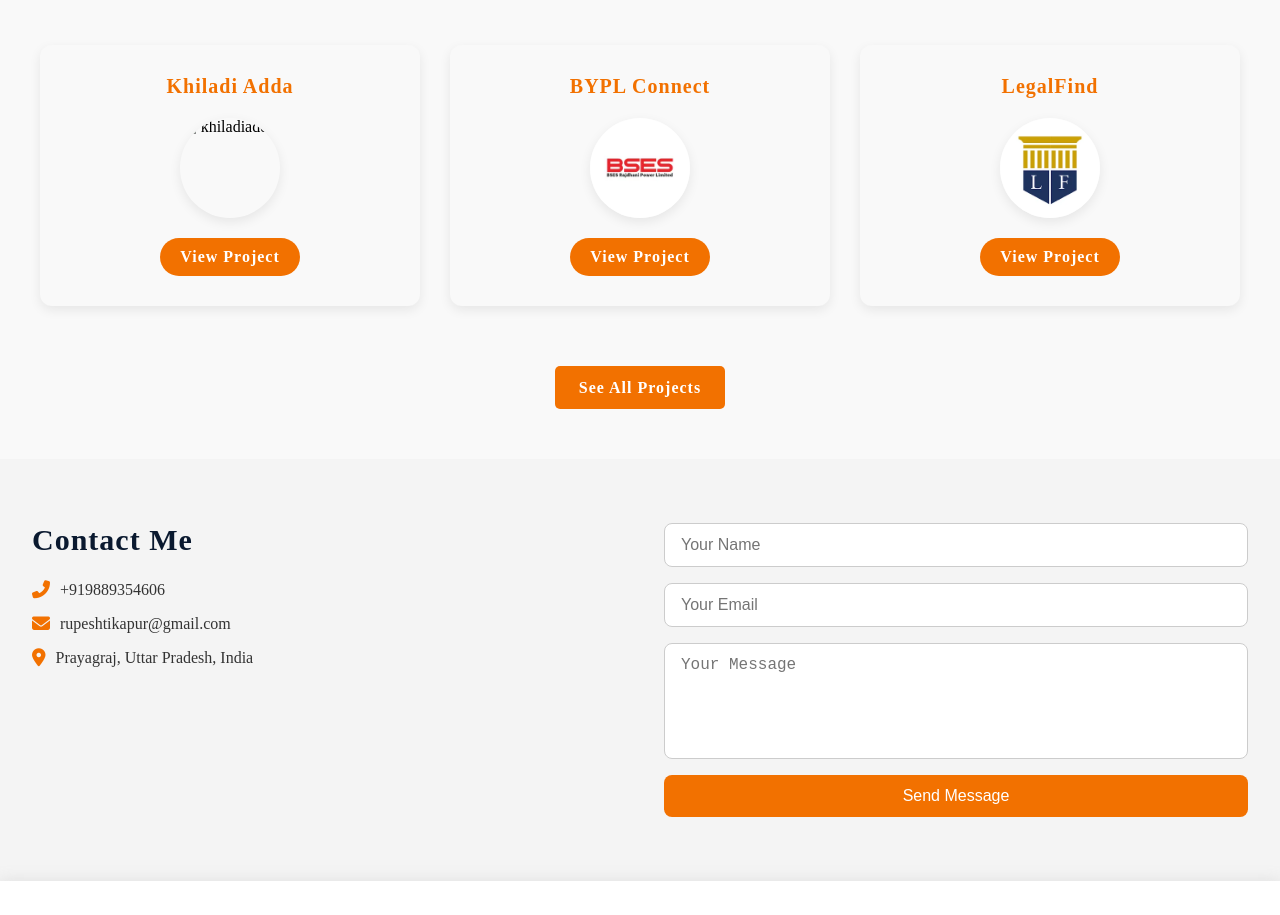
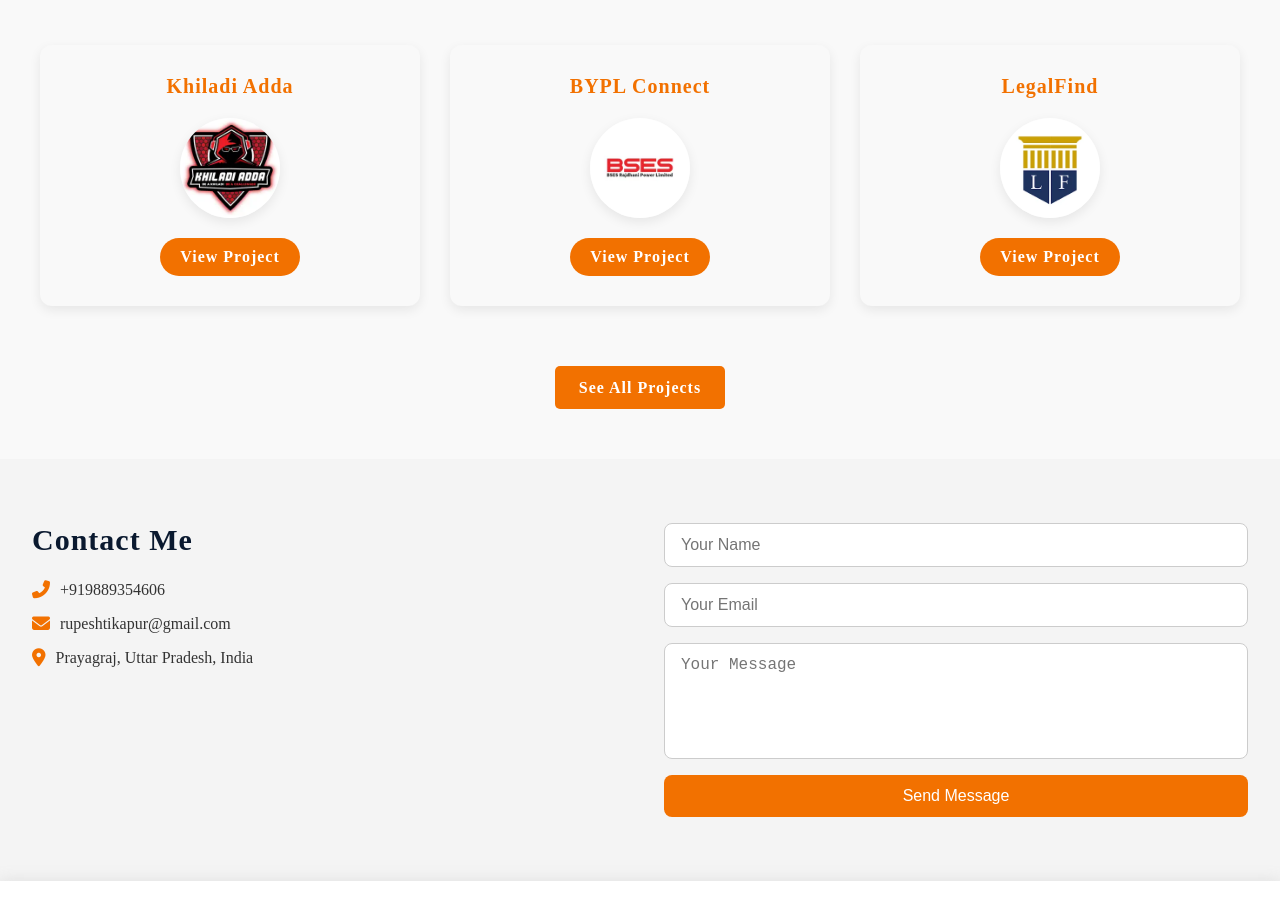
Before and after one commit to vikas-tikapur/Rupesh-Portfolio, a plain HTML site: page index.html in a window 1280 px wide. Shown: the part 1223-2138 px from the top of the page. Drawn offline with Linux system fonts and the light colour scheme.

Commit message:
some update

```diff
--- a/index.html
+++ b/index.html
@@ -110,7 +110,7 @@
     <!-- Card 1 -->
     <div class="project-card">
   <h3>Khiladi Adda</h3>
-  <img src="images/" alt="khiladiadda" class="project-logo">
+  <img src="images/Khiladi_Adda.png" alt="khiladiadda" class="project-logo">
   <a href="https://apps.apple.com/in/app/khiladiadda/id1561166178" target="_blank">View Project</a>
 </div>
 
```
